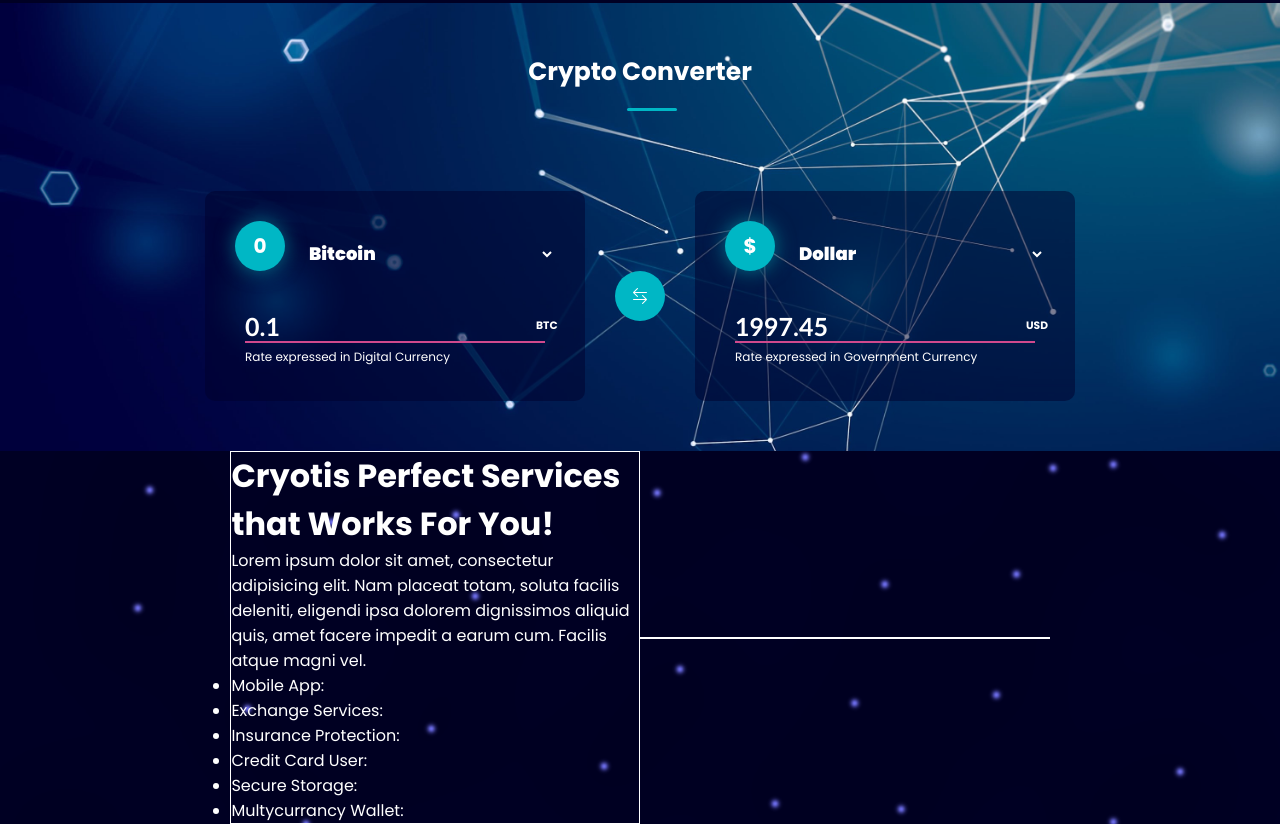
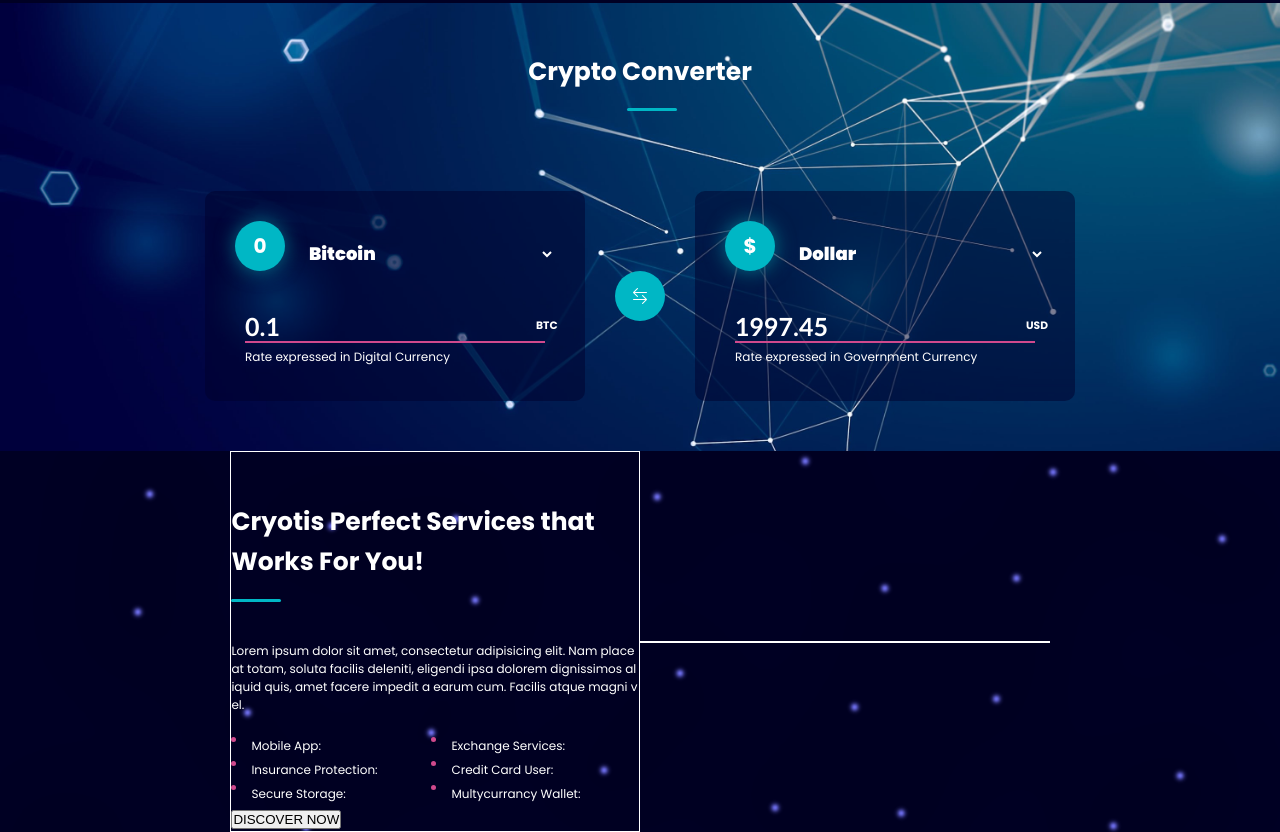
Before and after one commit to francoasevey/Cryptocurrency-Website, a plain HTML site: page index.html in a window 1280 px wide. Shown: the part 1582-2414 px from the top of the page. Drawn offline with nearby package versions, Linux system fonts and the light colour scheme.

Commit message:
rocket css

```diff
--- a/index.html
+++ b/index.html
@@ -120,6 +120,7 @@
                 <li>Secure Storage:</li>
                 <li>Multycurrancy Wallet:</li>
             </ul>
+            <button>DISCOVER NOW</button>
         </div>
         <div class="rocket_img"></div>
     </div>
--- a/main.css
+++ b/main.css
@@ -381,3 +381,47 @@ aside button:hover{
     border: 1px solid var(--color-1);
     color: var(--color-1);
 }
+.rocket .rocket_content h1{
+    position: relative;
+    font-size: 25px;
+    line-height: 40px;
+    margin-top: 50px;
+}
+.rocket .rocket_content h1::before{
+    content: '';
+    position: absolute;
+    width: 50px;
+    height: 3.5px;
+    background: var(--color-6);
+    bottom: -20px;
+    left: 0%;
+    border-radius: 10px;
+}
+.rocket .rocket_content p{
+    margin-top: 60px;
+    font-size: 12px;
+    word-break: break-all;
+}
+.rocket .rocket_content ul{
+    list-style: none;
+    margin-top: 20px;
+    display: flex;
+    align-items: center;
+    flex-wrap: wrap;
+}
+.rocket .rocket_content ul li{
+    position: relative;
+    width: 200px;
+    font-size: 12px;
+    margin: 3px 0px;
+    padding-left: 20px;
+}
+.rocket .rocket_content ul li::before{
+    content: '';
+    position: absolute;
+    width: 5px;
+    height: 5px;
+    background: #d0498d;
+    border-radius: 50%;
+    left: 0;
+}
```
